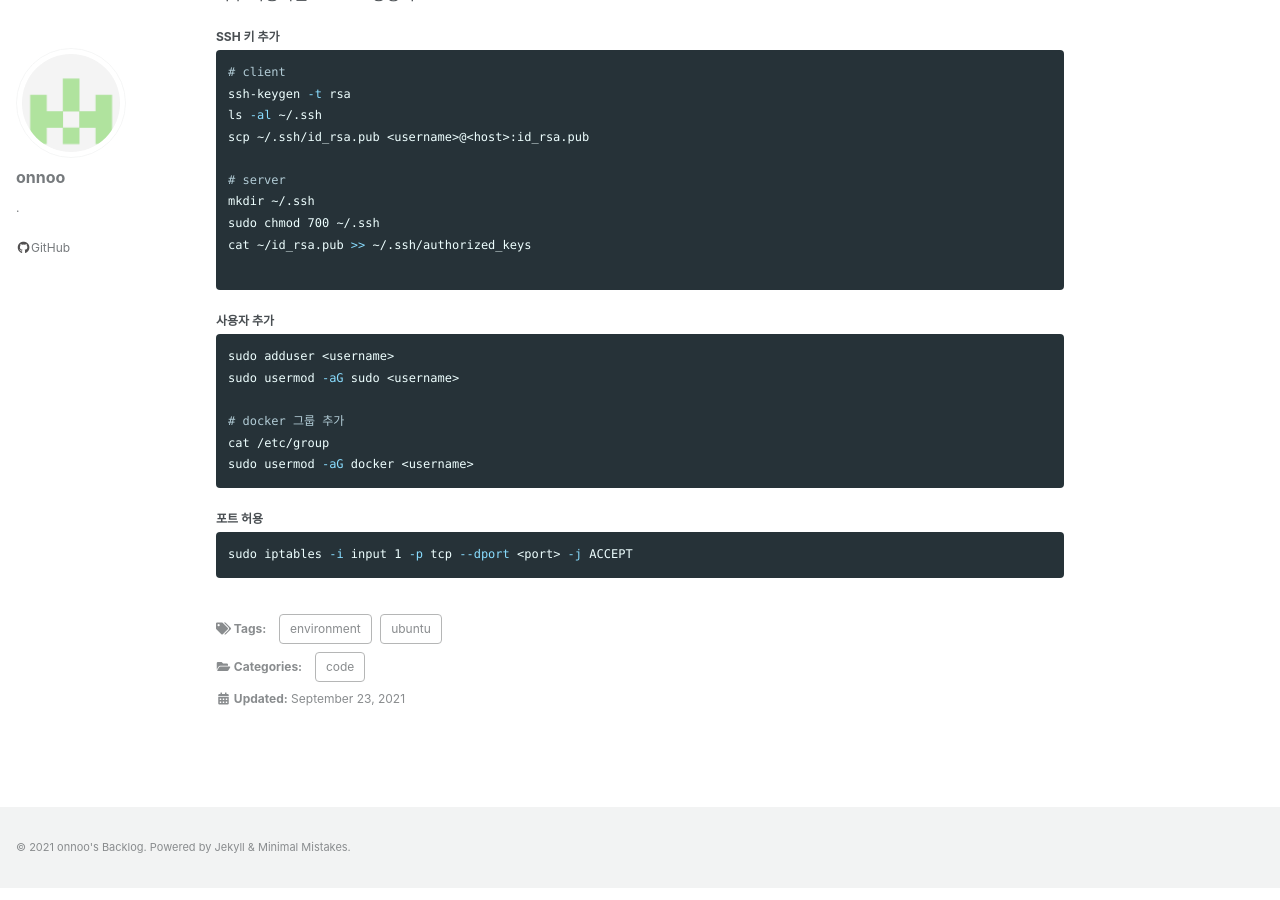
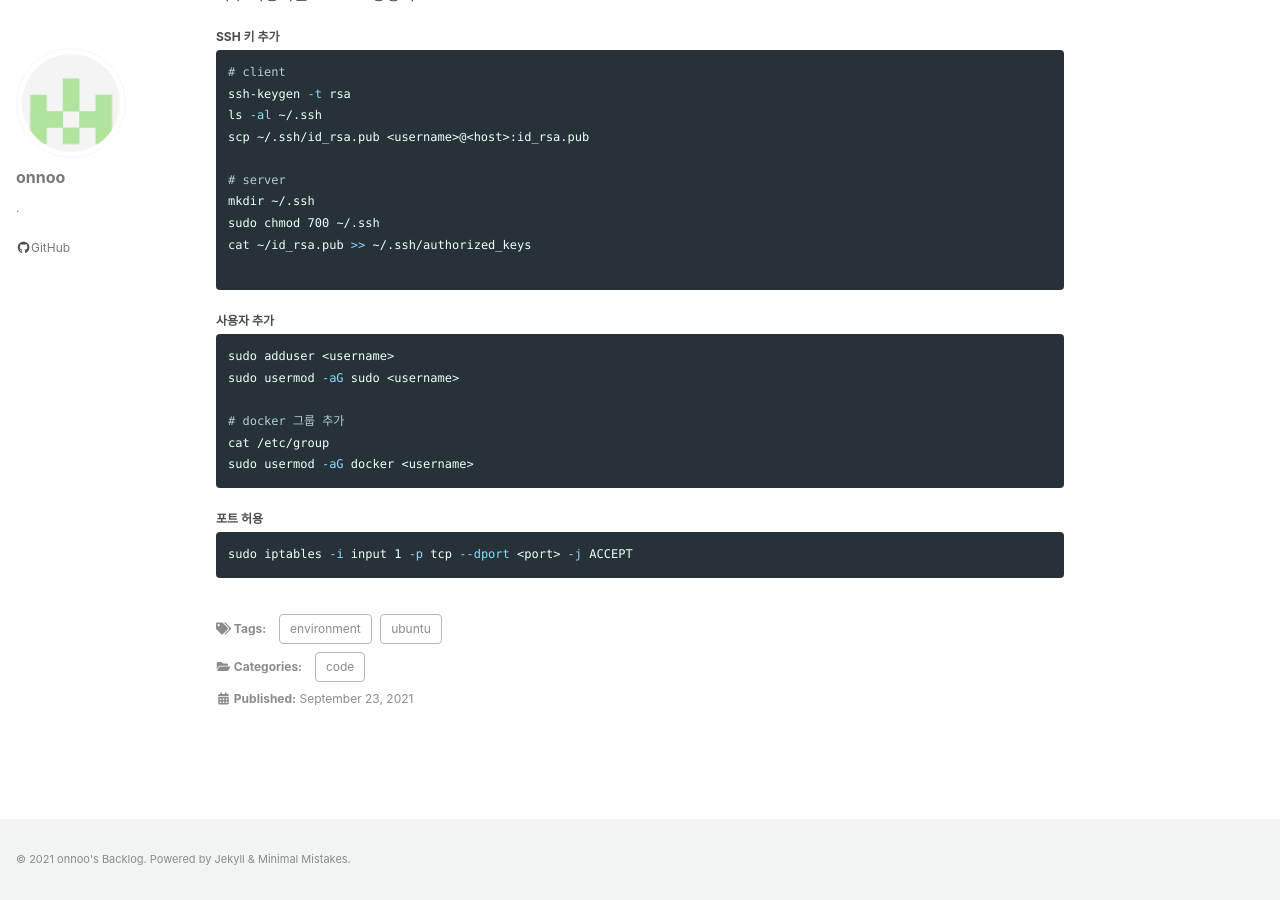
Before and after one commit to onnoo/onnoo.github.io, a Jekyll site: the page built from _posts/2021-09-23-ubuntu-commands.md, in a window 1280 px wide and 900 px high, scrolled down 129 px. Built offline with Jekyll 4.4.1, drawn with Linux system fonts in a browser that asks for light colours; cached includes are drawn as plain includes; a script that is not in the unit is left out; comment, search, counter and statistics services are not loaded.

Commit message:
add published date in page

```diff
--- a/_layouts/single.html
+++ b/_layouts/single.html
@@ -51,10 +51,11 @@ layout: default
           <h4 class="page__meta-title">{{ site.data.ui-text[site.locale].meta_label }}</h4>
         {% endif %}
         {% include page__taxonomy.html %}
+        {% if page.date %}
+          <p class="page__date"><strong><i class="fas fa-fw fa-calendar-alt" aria-hidden="true"></i> {{ site.data.ui-text[site.locale].date_label | default: "Published:" }}</strong> <time datetime="{{ page.date | date_to_xmlschema }}">{{ page.date | date: "%B %d, %Y" }}</time></p>
+        {% endif %}
         {% if page.last_modified_at %}
           <p class="page__date"><strong><i class="fas fa-fw fa-calendar-alt" aria-hidden="true"></i> {{ site.data.ui-text[site.locale].date_label | default: "Updated:" }}</strong> <time datetime="{{ page.last_modified_at | date: "%Y-%m-%d" }}">{{ page.last_modified_at | date: "%B %d, %Y" }}</time></p>
-        {% elsif page.date %}
-          <p class="page__date"><strong><i class="fas fa-fw fa-calendar-alt" aria-hidden="true"></i> {{ site.data.ui-text[site.locale].date_label | default: "Updated:" }}</strong> <time datetime="{{ page.date | date_to_xmlschema }}">{{ page.date | date: "%B %d, %Y" }}</time></p>
         {% endif %}
       </footer>
 
--- a/_sass/minimal-mistakes/_page.scss
+++ b/_sass/minimal-mistakes/_page.scss
@@ -49,6 +49,9 @@
       margin-right: 0;
       width: 100%;
       clear: both;
+    }
+    .page__date {
+      margin-bottom: 12px;
     }
   }
 }
```
